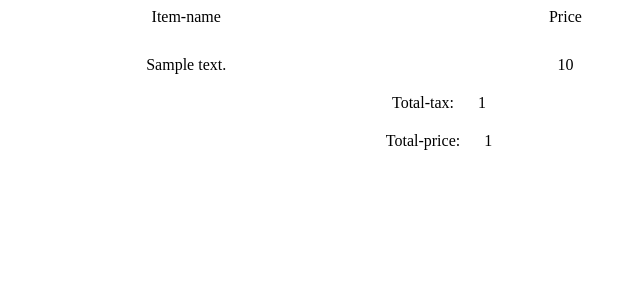
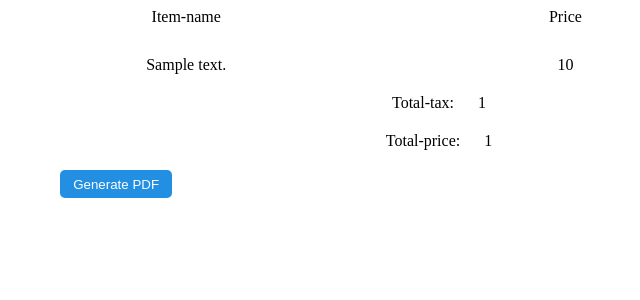
Before and after one commit to dnskvamsi/sale_tax, a Django app: template templates/result.html in a window 1280 px wide. Shown: the top 300 px of the page, without its empty margins (201-841 px from the left). Run offline with Django 3.2, Linux system fonts and the light colour scheme; the template is opened without the code that fills it: most values are stand-ins (such as "Sample title", 1, 10 or a date in 2020).

Commit message:
added generatepdf

```diff
--- a/static/css/result-style.css
+++ b/static/css/result-style.css
@@ -17,3 +17,13 @@
   margin: 0px 20%;
   text-align: center;
 }
+
+.print button {
+  margin: 20px 20%;
+  padding: 0.5em 1em;
+  background-color: rgb(34, 143, 227);
+  border: 0px;
+  border-radius: 5px;
+  text-align: center;
+  color: white;
+}
--- /dev/null
+++ b/static/js/print.js
@@ -0,0 +1,3 @@
+function printScreen(event) {
+    return window.print()
+}
--- a/templates/result.html
+++ b/templates/result.html
@@ -8,6 +8,7 @@
     <meta http-equiv="X-UA-Compatible" content="IE=edge">
     <meta name="viewport" content="width=device-width, initial-scale=1.0">
     <link href="{% static 'css/result-style.css' %}" rel="stylesheet">
+    <script src="{% static 'js/print.js' %}"></script>
     <title>Results</title>
 </head>
 
@@ -38,6 +39,9 @@
             Total-price: &emsp; {{ total_price }}
         </div>
     </div>
+    <div class="print" onclick="printScreen(event)">
+        <button>Generate PDF</button>
+    </div>
 </body>
 
 </html>
```
Also changed, not shown: calculate_sale_tax/views.py (+10 -4 lines).
